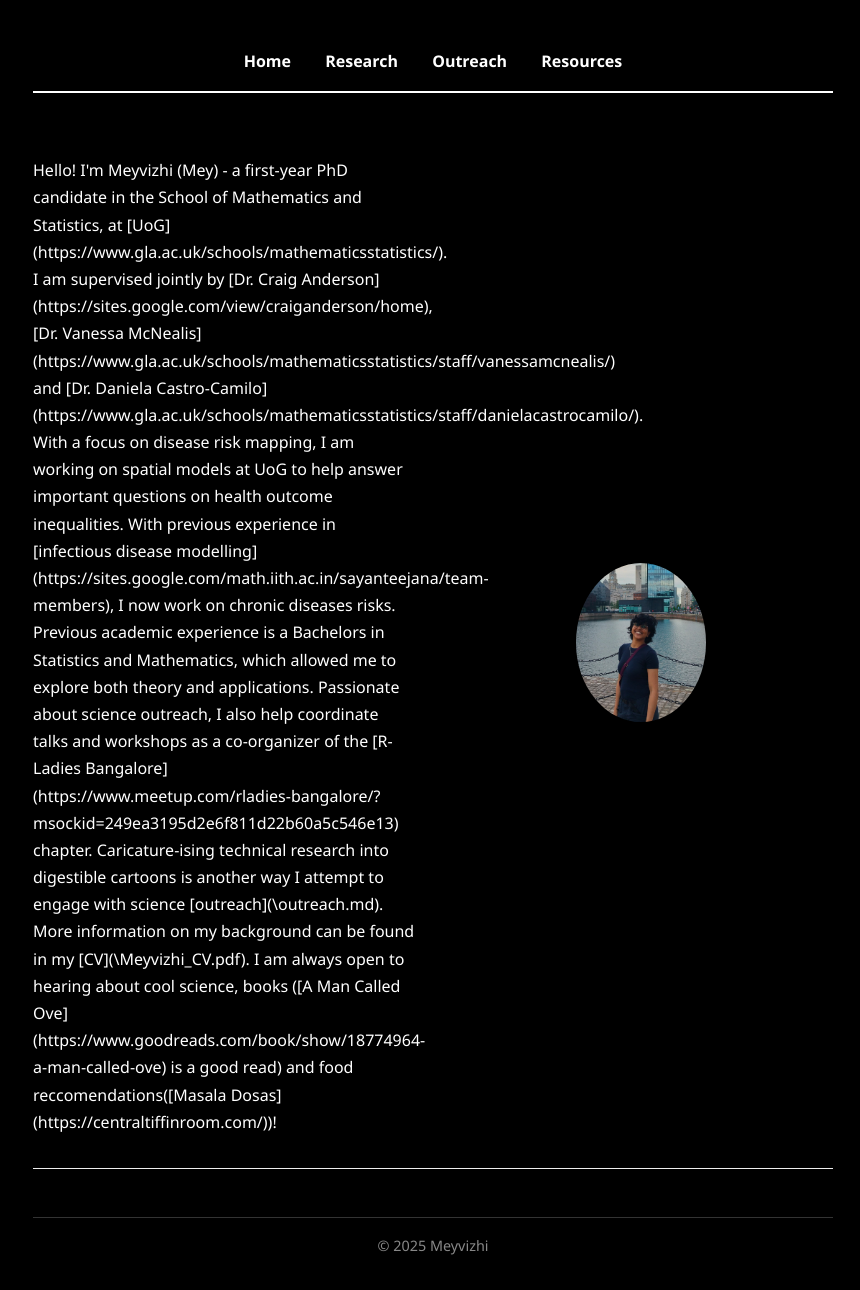
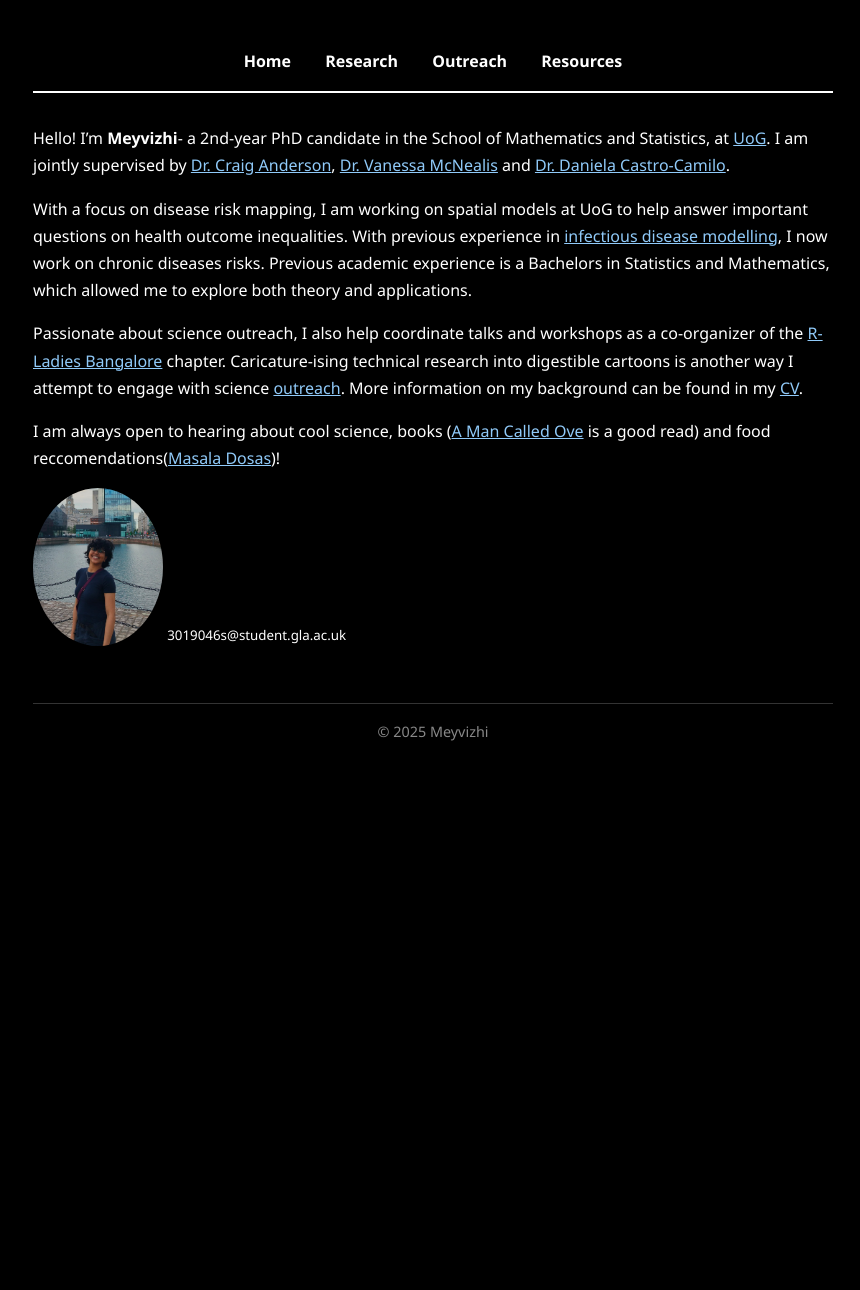
Before and after one commit to meyvizhii/website, a Jekyll site: the page built from index.md, in a window 1280 px wide. Shown: the whole page, without its empty margins (207-1067 px from the left). Built offline with Jekyll 4.4.1, drawn with Linux system fonts in a browser that asks for light colours; after the commit the page ends 900 px from its top, so only the background shows below that.

Commit message:
Update index.md

```diff
--- a/index.md
+++ b/index.md
@@ -3,11 +3,8 @@ layout: default
 title: Home
 ---
 
-<div style="display: flex; flex-wrap: wrap; align-items: center; justify-content: space-between; gap: 2rem; padding: 2rem 0; border-bottom: 1px solid #eee;">
 
-<div style="flex: 1; min-width: 250px;">
-
-Hello! I'm Meyvizhi (Mey) - a first-year PhD candidate in the School of Mathematics and Statistics, at [UoG](https://www.gla.ac.uk/schools/mathematicsstatistics/). I am supervised jointly by [Dr. Craig Anderson](https://sites.google.com/view/craiganderson/home), [Dr. Vanessa McNealis](https://www.gla.ac.uk/schools/mathematicsstatistics/staff/vanessamcnealis/) and [Dr. Daniela Castro-Camilo](https://www.gla.ac.uk/schools/mathematicsstatistics/staff/danielacastrocamilo/).
+Hello! I'm **Meyvizhi**- a 2nd-year PhD candidate in the School of Mathematics and Statistics, at [UoG](https://www.gla.ac.uk/schools/mathematicsstatistics/). I am jointly supervised by [Dr. Craig Anderson](https://sites.google.com/view/craiganderson/home), [Dr. Vanessa McNealis](https://www.gla.ac.uk/schools/mathematicsstatistics/staff/vanessamcnealis/) and [Dr. Daniela Castro-Camilo](https://www.gla.ac.uk/schools/mathematicsstatistics/staff/danielacastrocamilo/).
 
 With a focus on disease risk mapping, I am working on spatial models at UoG to help answer important questions on health outcome inequalities. With previous experience in [infectious disease modelling](https://sites.google.com/math.iith.ac.in/sayanteejana/team-members), I now work on chronic diseases risks. Previous academic experience is a Bachelors in Statistics and Mathematics, which allowed me to explore both theory and applications.
 
@@ -15,10 +12,6 @@ Passionate about science outreach, I also help coordinate talks and workshops as
 
 I am always open to hearing about cool science, books ([A Man Called Ove](https://www.goodreads.com/book/show/18774964-a-man-called-ove) is a good read) and food reccomendations([Masala Dosas](https://centraltiffinroom.com/))!
 
-</div>
 
-<div style="flex: 1; min-width: 250px; text-align: center;">
 <img src="/mey.jpg" alt="Profile picture" width="130" style="border-radius: 50%;">
-
-</div>
-</div>
+<sup>3019046s@student.gla.ac.uk</sup>
```
